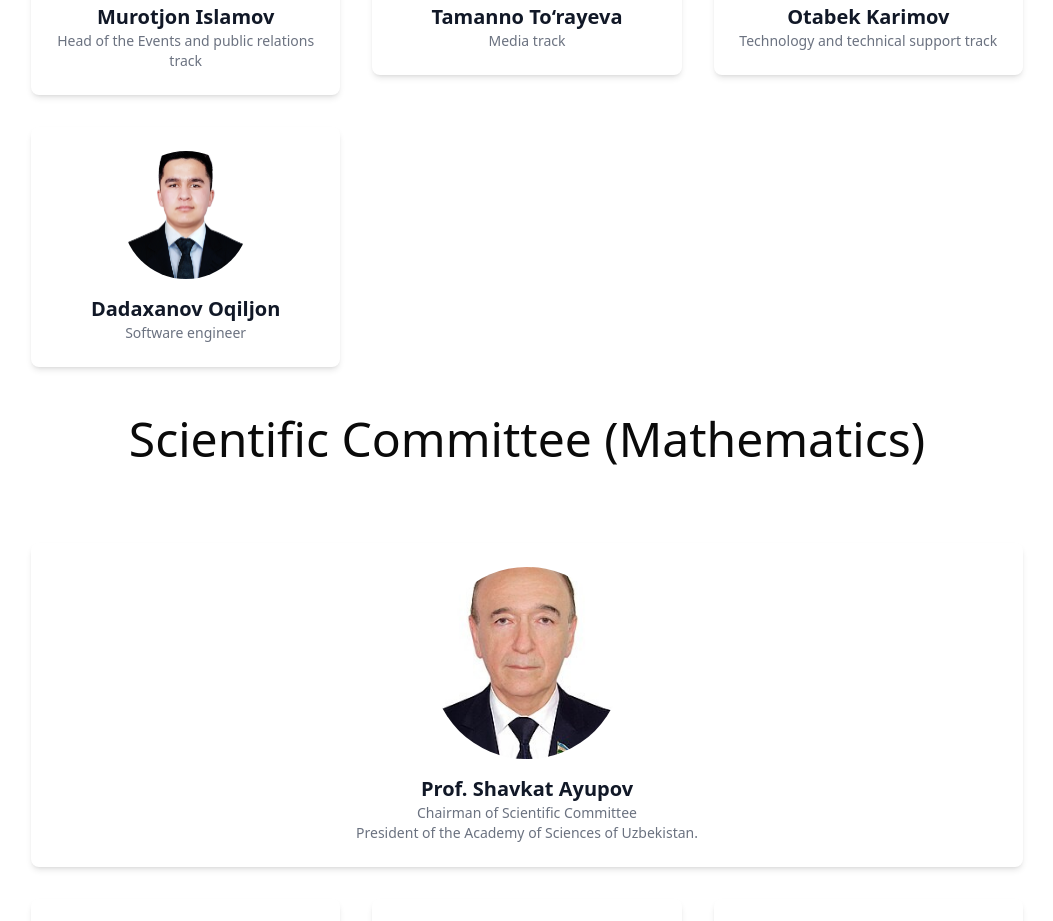
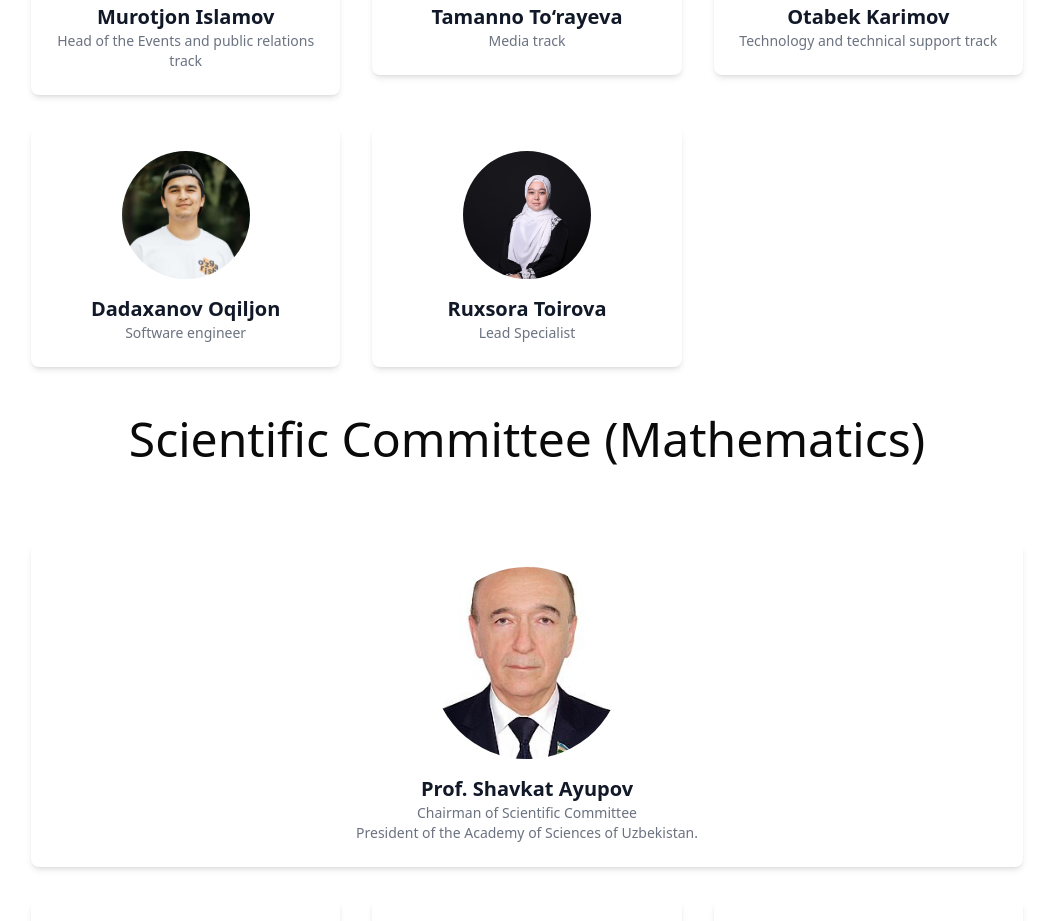
Before and after one commit to OkiljonDadakhanov/alxorazmiy, a Next.js app: page /organization in a window 1280 px wide. Shown: the part 1500-2421 px from the top of the page, without its empty margins (113-1166 px from the left). Built offline with nearby package versions, Linux system fonts and the light colour scheme.

Commit message:
org team added

```diff
--- a/app/organization/page.tsx
+++ b/app/organization/page.tsx
@@ -45,6 +45,7 @@ import axadov from "@/public/images/team/axadov.png";
 import akilhan from "@/public/images/team/akilhan.jpeg";
 import dilyor from "@/public/images/team/dilyor.png";
 import xusanboy from "@/public/images/team/xusanboy.png";
+import ruxsora from '@/public/images/team/ruxsora.jpg'
 
 interface OrganizationMember {
   id: string;
@@ -140,6 +141,12 @@ const members: {
       location: "Software engineer",
       imageUrl: akilhan,
     },
+    {
+      id: "12",
+      name: "Ruxsora Toirova ",
+      location: "Lead Specialist",
+      imageUrl: ruxsora
+    }
   ],
   math: [
     {
```
Also changed, not shown: public/images/team/akilhan.jpeg, public/images/team/ruxsora.JPG (added).
